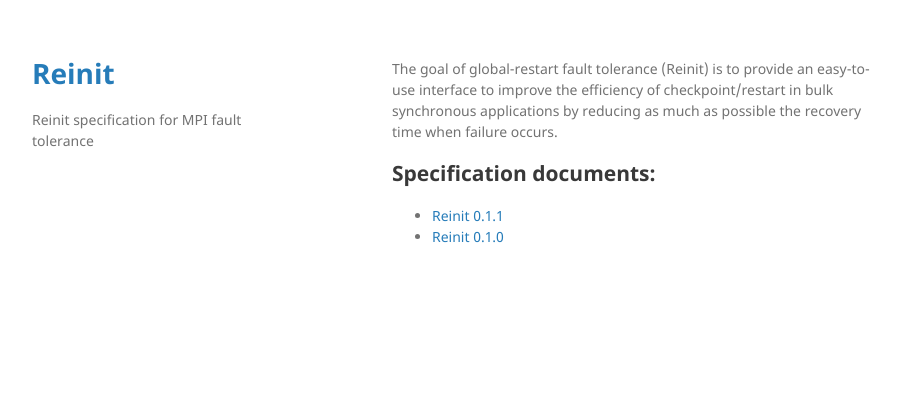
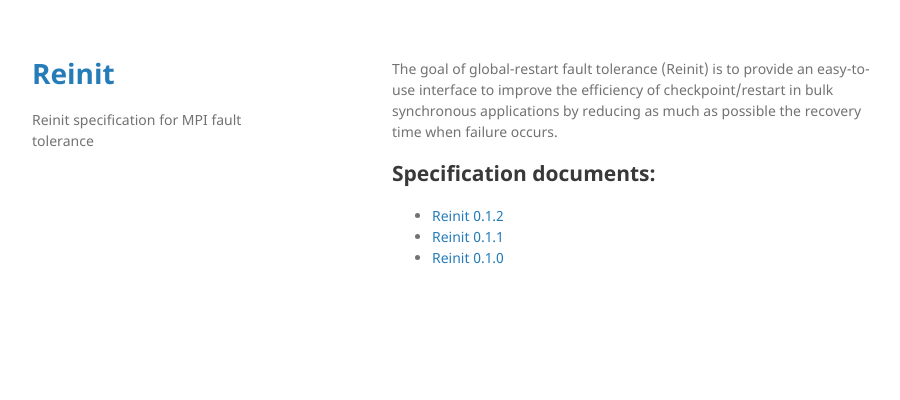
Before and after one commit to Reinit/reinit, a Jekyll site: the page built from index.md, in a window 1280 px wide. Shown: the top 400 px of the page, without its empty margins (178-1078 px from the left). Built offline with Jekyll 4.4.1, drawn with Linux system fonts in a browser that asks for light colours.

Commit message:
added version 0.1.2

```diff
--- a/index.md
+++ b/index.md
@@ -7,5 +7,6 @@ to improve the efficiency of checkpoint/restart in bulk synchronous applications
 reducing as much as possible the recovery time when failure occurs.
 
 ## Specification documents:
+- [Reinit 0.1.2](/docs/reinit-0.1.2.pdf)
 - [Reinit 0.1.1](/docs/reinit-0.1.1.pdf)
 - [Reinit 0.1.0](/docs/reinit-0.1.0.pdf)
```
Also changed, not shown: 1 other file.
